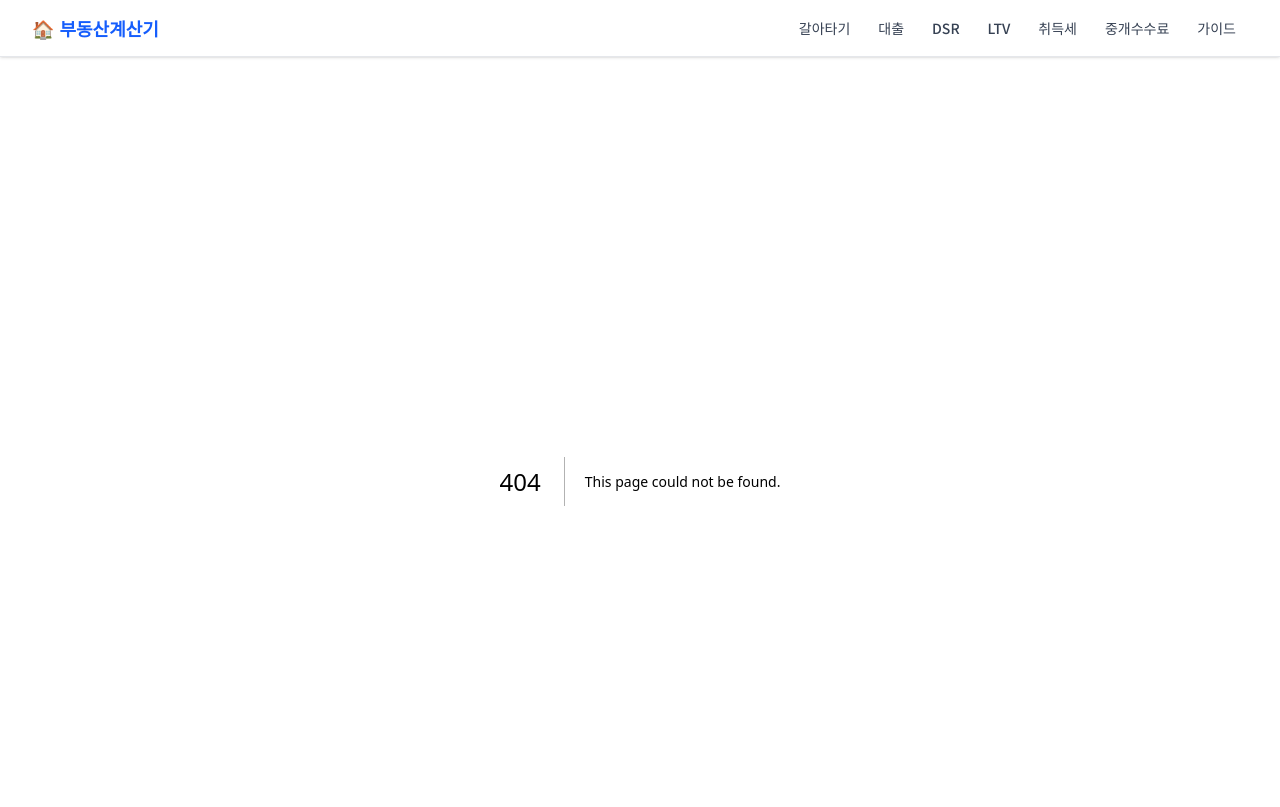
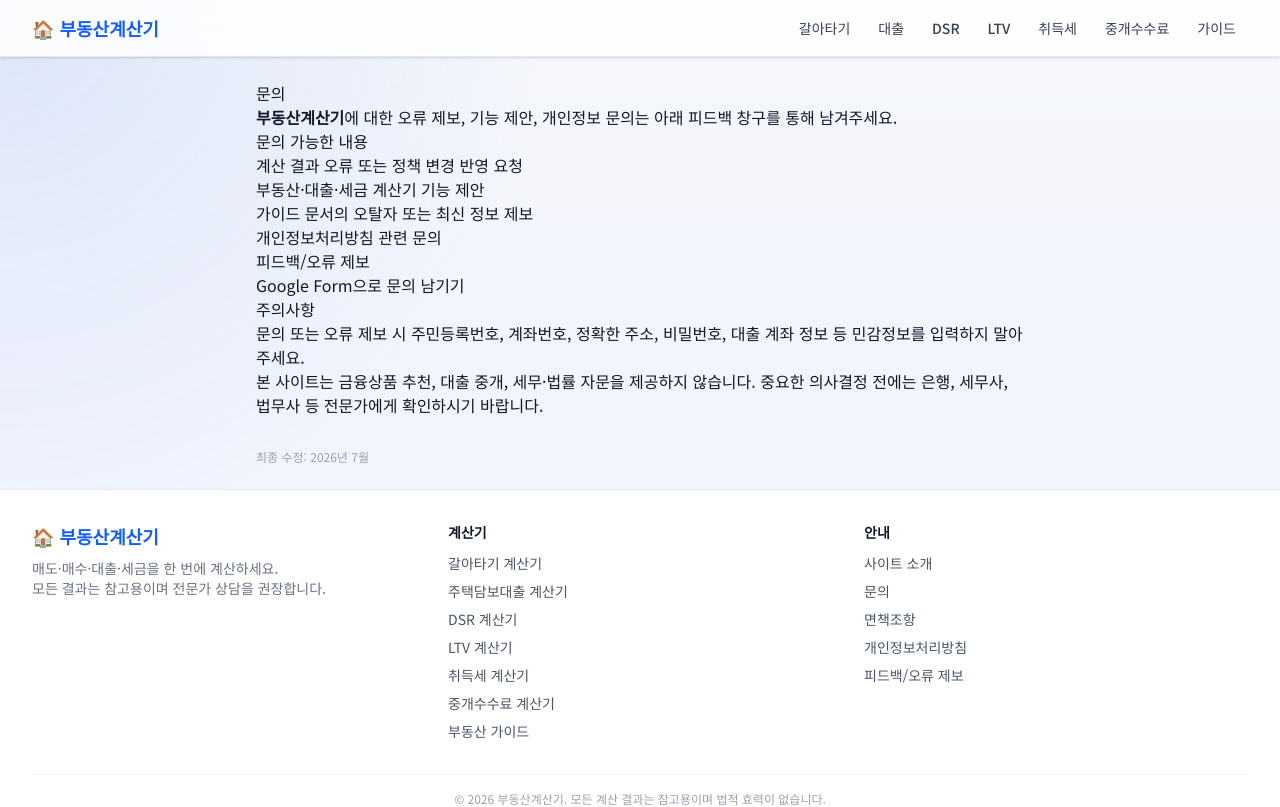
Before and after one commit to kilhyeonjun/budongsan-calc, a Next.js app: page /contact in a window 1280 px wide. Before the commit this address had no page. Shown: the top 807 px of the page. Built offline with nearby package versions, Linux system fonts and the light colour scheme.

Commit message:
Prepare AdSense site review

```diff
--- /dev/null
+++ b/src/app/contact/page.tsx
@@ -0,0 +1,40 @@
+import { FEEDBACK_FORM_URL } from "@/lib/siteLinks";
+
+export default function ContactPage() {
+  return (
+    <div className="max-w-3xl mx-auto prose prose-sm prose-gray dark:prose-invert">
+      <h1>문의</h1>
+      <p>
+        <strong>부동산계산기</strong>에 대한 오류 제보, 기능 제안, 개인정보 문의는
+        아래 피드백 창구를 통해 남겨주세요.
+      </p>
+
+      <h2>문의 가능한 내용</h2>
+      <ul>
+        <li>계산 결과 오류 또는 정책 변경 반영 요청</li>
+        <li>부동산·대출·세금 계산기 기능 제안</li>
+        <li>가이드 문서의 오탈자 또는 최신 정보 제보</li>
+        <li>개인정보처리방침 관련 문의</li>
+      </ul>
+
+      <h2>피드백/오류 제보</h2>
+      <p>
+        <a href={FEEDBACK_FORM_URL} target="_blank" rel="noopener noreferrer">
+          Google Form으로 문의 남기기
+        </a>
+      </p>
+
+      <h2>주의사항</h2>
+      <p>
+        문의 또는 오류 제보 시 주민등록번호, 계좌번호, 정확한 주소, 비밀번호,
+        대출 계좌 정보 등 민감정보를 입력하지 말아주세요.
+      </p>
+      <p>
+        본 사이트는 금융상품 추천, 대출 중개, 세무·법률 자문을 제공하지 않습니다.
+        중요한 의사결정 전에는 은행, 세무사, 법무사 등 전문가에게 확인하시기 바랍니다.
+      </p>
+
+      <p className="text-xs text-gray-400 mt-8">최종 수정: 2026년 7월</p>
+    </div>
+  );
+}
--- a/src/app/sitemap.ts
+++ b/src/app/sitemap.ts
@@ -14,6 +14,7 @@ const staticRoutes = [
   { route: "/calculators/brokerage-fee", priority: 0.8, changeFrequency: "weekly" as const },
   { route: "/guides", priority: 0.8, changeFrequency: "weekly" as const },
   { route: "/about", priority: 0.6, changeFrequency: "monthly" as const },
+  { route: "/contact", priority: 0.5, changeFrequency: "yearly" as const },
   { route: "/disclaimer", priority: 0.4, changeFrequency: "yearly" as const },
   { route: "/privacy", priority: 0.4, changeFrequency: "yearly" as const },
 ];
--- a/src/components/layout/Footer.tsx
+++ b/src/components/layout/Footer.tsx
@@ -35,6 +35,7 @@ export function Footer() {
             <p className="text-sm font-semibold text-gray-900 dark:text-gray-50">안내</p>
             <ul className="mt-2 space-y-1">
               <li><Link href="/about" className="text-sm text-gray-600 hover:text-blue-600 dark:text-gray-300 dark:hover:text-blue-200">사이트 소개</Link></li>
+              <li><Link href="/contact" className="text-sm text-gray-600 hover:text-blue-600 dark:text-gray-300 dark:hover:text-blue-200">문의</Link></li>
               <li><Link href="/disclaimer" className="text-sm text-gray-600 hover:text-blue-600 dark:text-gray-300 dark:hover:text-blue-200">면책조항</Link></li>
               <li><Link href="/privacy" className="text-sm text-gray-600 hover:text-blue-600 dark:text-gray-300 dark:hover:text-blue-200">개인정보처리방침</Link></li>
               <li><a href={FEEDBACK_FORM_URL} target="_blank" rel="noopener noreferrer" className="text-sm text-gray-600 hover:text-blue-600 dark:text-gray-300 dark:hover:text-blue-200">피드백/오류 제보</a></li>
```
Also changed, not shown: public/ads.txt (added).
